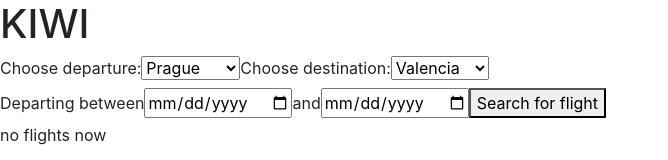
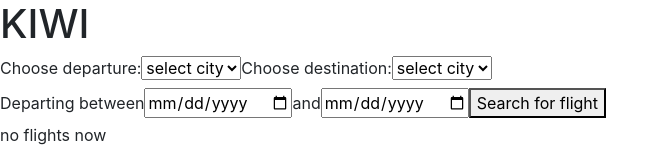
Before and after one commit to VitHusak/kiwi, a React (Create React App) app: page / in a window 1280 px wide. Shown: the top 160 px of the page, without its empty margins (0-668 px from the left). Built offline with nearby package versions, Linux system fonts and the light colour scheme.

Commit message:
first select option bug debued

```diff
--- a/src/components/SearchBar.jsx
+++ b/src/components/SearchBar.jsx
@@ -12,7 +12,8 @@
       {/* <input className='searchBar-input' value={searchValue} onChange={handleInputChange} /> */}
 
       <label for="departure">Choose departure:</label>
-      <select name="departure" id="departure"  onChange={handleInputChangeFrom}>
+      <select name="departure" id="departure" onChange={handleInputChangeFrom}>
+        <option>select city</option>
         <option value="PRG">Prague</option>
         <option value="TXL">Berlin</option>
         <option value="WAW">Warsaw</option>
@@ -23,7 +24,8 @@
 
       <label for="destination">Choose destination:</label>
 
-      <select name="destination" id="destination"  onChange={handleInputChangeTo}>
+      <select name="destination" id="destination" onChange={handleInputChangeTo}>
+        <option>select city</option>
         <option value="VLC">Valencia</option>
         <option value="BCN">Barcelona</option>
         <option value="MAD">Madrid</option>
```
